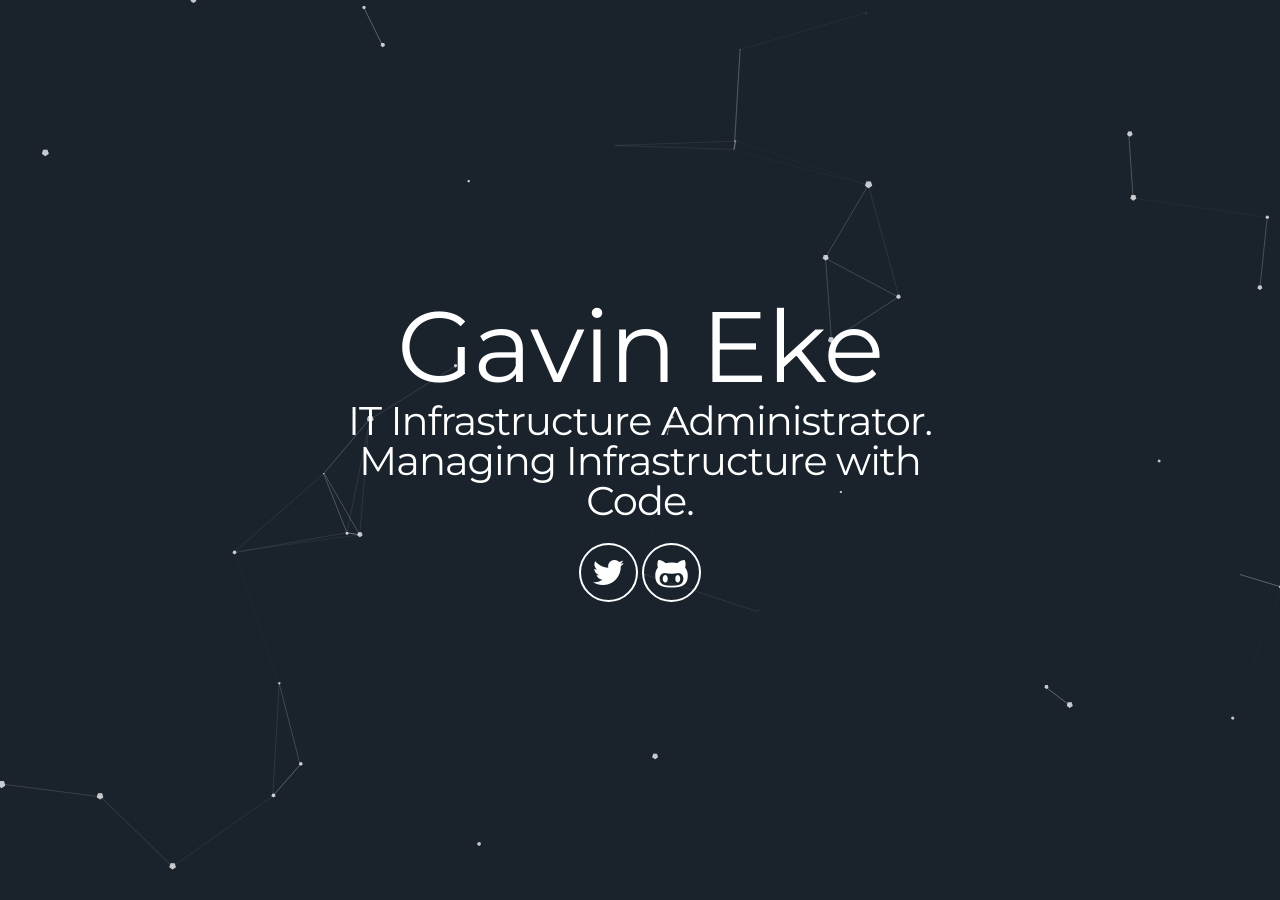
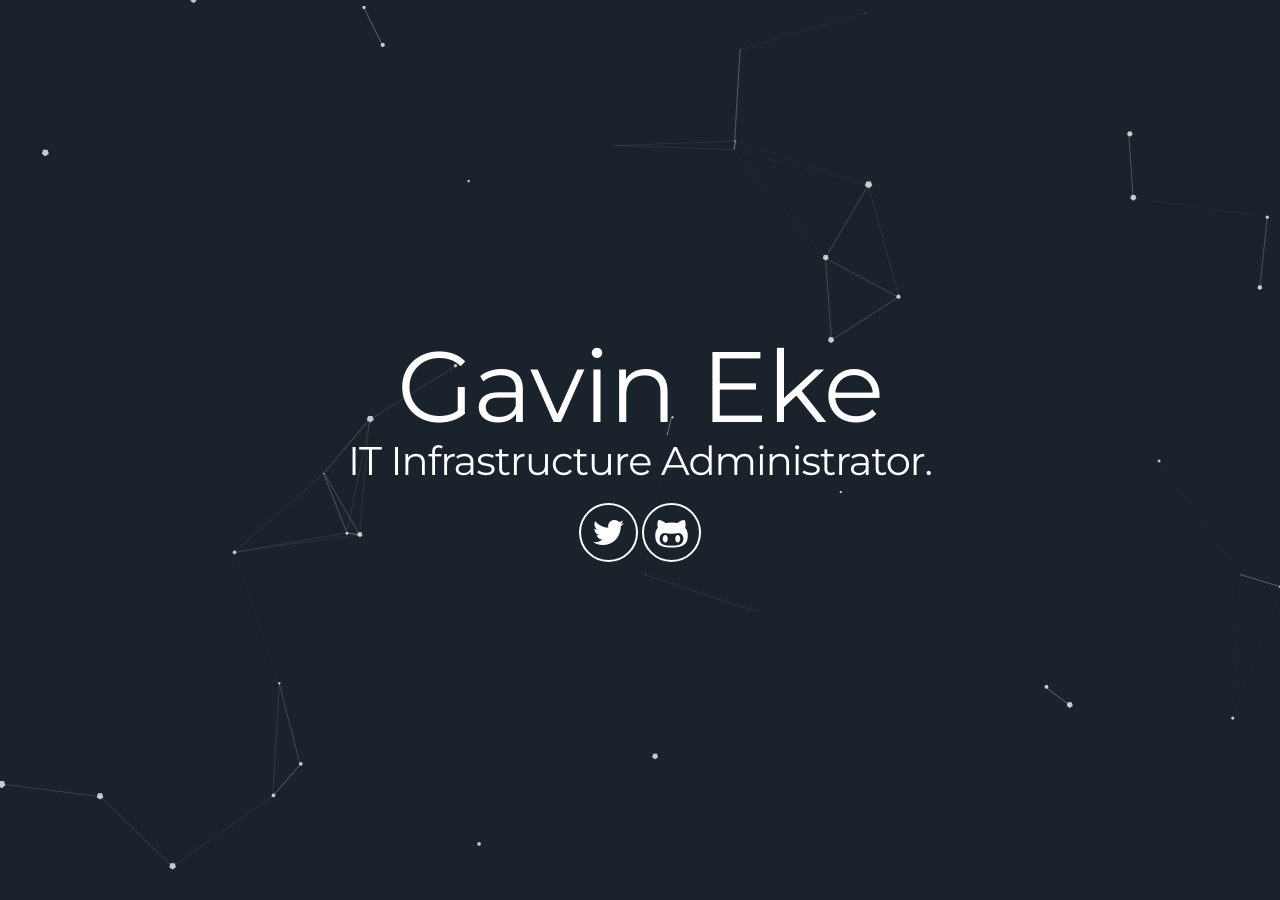
Before and after one commit to GavinEke/gavineke.github.io, a Jekyll site: the page built from index.html, in a window 1280 px wide. Built offline with Jekyll 4.4.1, drawn with Linux system fonts in a browser that asks for light colours.

Commit message:
Shorten down title

```diff
--- a/_config.yml
+++ b/_config.yml
@@ -6,7 +6,7 @@ baseurl: /
 
 # User settings
 username: Gavin Eke
-user_title: IT Infrastructure Administrator. Managing Infrastructure with Code.
+user_title: IT Infrastructure Administrator.
 twitter_username: gavineke
 github_username: gavineke
 
```
